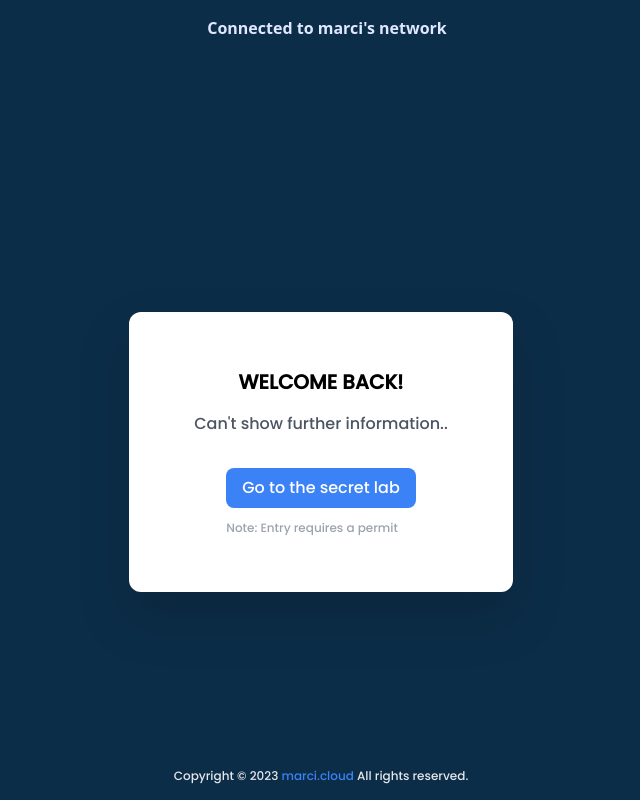
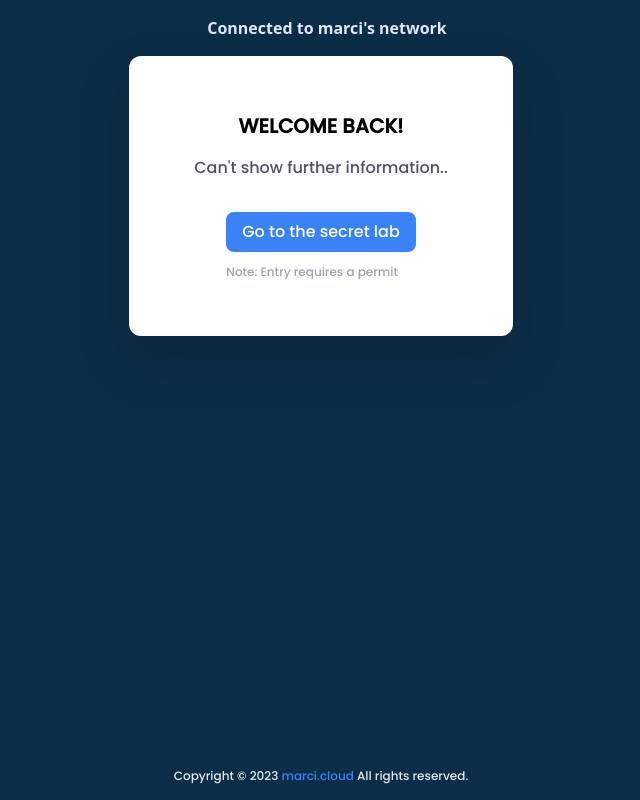
Before and after one commit to Marci0817/marci.cloud, a Next.js app: page / in a window 1280 px wide. Shown: the whole page, without its empty margins (319-959 px from the left). Built offline with nearby package versions, Linux system fonts and the light colour scheme.

Commit message:
Fix card position

```diff
--- a/src/components/StatusCard.tsx
+++ b/src/components/StatusCard.tsx
@@ -33,9 +33,13 @@ export default function StatusCard() {
 					setStatusCode(0);
 				}, 3000)
 			}>
-			<div className=' items-center text-indigo-100 leading-none rounded-full inline-flex'>
+			<div className='items-center text-indigo-100 leading-none rounded-full inline-flex'>
 				<motion.span
-					className={`flex w-3 h-3 bg-${statusCodes[statusCode].color}-500 rounded-full`}
+					className={
+						'flex w-3 h-3 rounded-full bg-' +
+						statusCodes[statusCode].color +
+						'-500'
+					}
 					animate={{ scale: [1.1, 1, 1.1] }}
 					transition={{
 						duration: 1,
--- a/src/pages/index.tsx
+++ b/src/pages/index.tsx
@@ -14,7 +14,7 @@ export default function Home() {
 			</Head>
 			<main className='bg-darkBlue h-screen w-full'>
 				<StatusCard />
-				<motion.div className='text-babyBlue font-poppins flex flex-row mt-64 justify-center items-center w-full'>
+				<motion.div className='text-babyBlue font-poppins flex flex-row justify-center items-center w-full'>
 					<div className='w-96 h-auto rounded-xl bg-white py-14 px-10 flex flex-col justify-between drop-shadow-2xl'>
 						<div className='text-center'>
 							<Typing />
```
